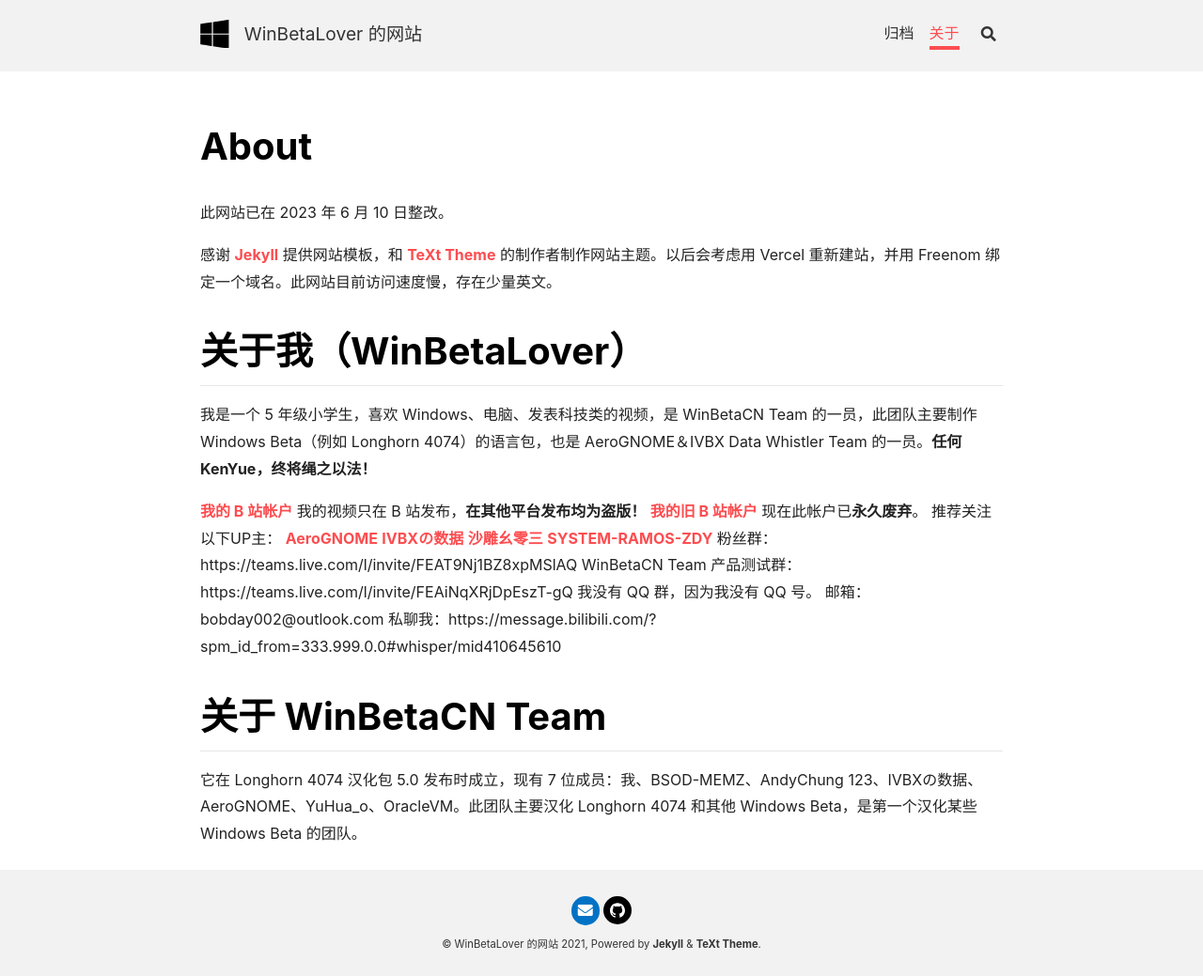
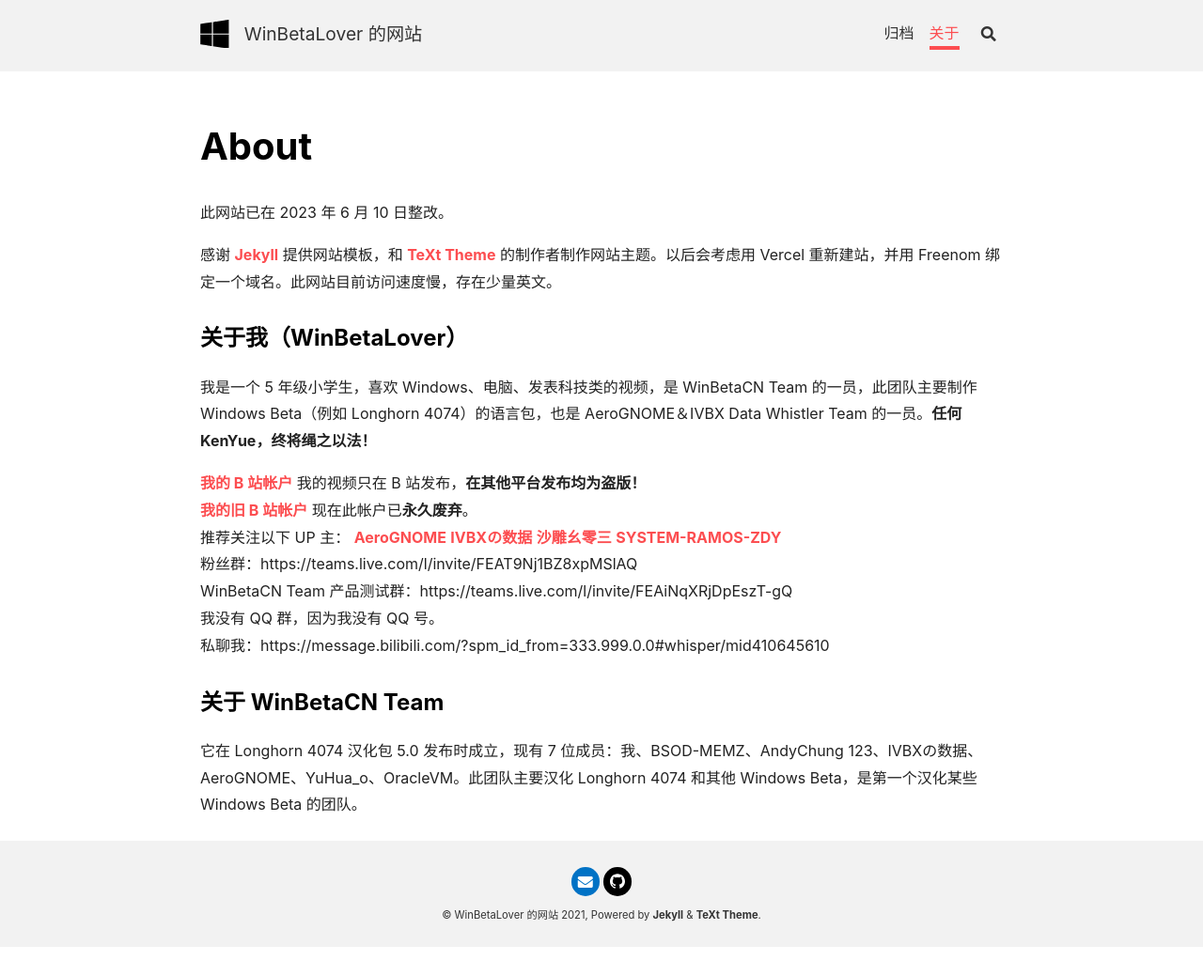
Before and after one commit to orangeZSCB/wbl2.github.io, a Jekyll site: the page built from about.md, in a window 1280 px wide, cut to the strip 104-1143 px from the top of the page. Shown: the whole strip at 94% size. Built offline with Jekyll 4.4.1, drawn with Linux system fonts in a browser that asks for light colours; nearby versions of some CDN libraries; comment, search, counter and statistics services are not loaded; after the commit the page ends 1112 px from its top, so only the background shows below that.

Commit message:
Update about.md

```diff
--- a/about.md
+++ b/about.md
@@ -13,20 +13,19 @@
 
 感谢 [Jekyll](https://jekyllrb.com/) 提供网站模板，和 [TeXt Theme](https://github.com/kitian616/jekyll-TeXt-theme) 的制作者制作网站主题。以后会考虑用 Vercel 重新建站，并用 Freenom 绑定一个域名。此网站目前访问速度慢，存在少量英文。
 
-# 关于我（WinBetaLover）
+### 关于我（WinBetaLover）
 
 我是一个 5 年级小学生，喜欢 Windows、电脑、发表科技类的视频，是 WinBetaCN Team 的一员，此团队主要制作 Windows Beta（例如 Longhorn 4074）的语言包，也是 AeroGNOME＆IVBX Data Whistler Team 的一员。**任何 KenYue，终将绳之以法！**
 
-[我的 B 站帐户](https://space.bilibili.com/410645610) 我的视频只在 B 站发布，**在其他平台发布均为盗版！**
-[我的旧 B 站帐户](https://space.bilibili.com/1257689472) 现在此帐户已**永久废弃**。
-推荐关注以下UP主： [AeroGNOME](https://space.bilibili.com/515586861)  [IVBXの数据](https://space.bilibili.com/1171551865)  [沙雕幺零三](https://space.bilibili.com/1014355041)  [SYSTEM-RAMOS-ZDY](https://space.bilibili.com/493998035)
-粉丝群：https://teams.live.com/l/invite/FEAT9Nj1BZ8xpMSlAQ
-WinBetaCN Team 产品测试群：https://teams.live.com/l/invite/FEAiNqXRjDpEszT-gQ
-我没有 QQ 群，因为我没有 QQ 号。
-邮箱：bobday002@outlook.com
-私聊我：https://message.bilibili.com/?spm_id_from=333.999.0.0#whisper/mid410645610
+[我的 B 站帐户](https://space.bilibili.com/410645610) 我的视频只在 B 站发布，**在其他平台发布均为盗版！**<br>
+[我的旧 B 站帐户](https://space.bilibili.com/1257689472) 现在此帐户已**永久废弃**。<br>
+推荐关注以下 UP 主： [AeroGNOME](https://space.bilibili.com/515586861)  [IVBXの数据](https://space.bilibili.com/1171551865)  [沙雕幺零三](https://space.bilibili.com/1014355041)  [SYSTEM-RAMOS-ZDY](https://space.bilibili.com/493998035)<br>
+粉丝群：https://teams.live.com/l/invite/FEAT9Nj1BZ8xpMSlAQ<br>
+WinBetaCN Team 产品测试群：https://teams.live.com/l/invite/FEAiNqXRjDpEszT-gQ<br>
+我没有 QQ 群，因为我没有 QQ 号。<br>
+私聊我：https://message.bilibili.com/?spm_id_from=333.999.0.0#whisper/mid410645610<br>
 
-# 关于 WinBetaCN Team
+### 关于 WinBetaCN Team
 
 它在 Longhorn 4074 汉化包 5.0 发布时成立，现有 7 位成员：我、BSOD-MEMZ、AndyChung
 123、IVBXの数据、AeroGNOME、YuHua_o、OracleVM。此团队主要汉化 Longhorn 4074 和其他 Windows Beta，是第一个汉化某些 Windows Beta 的团队。
```
